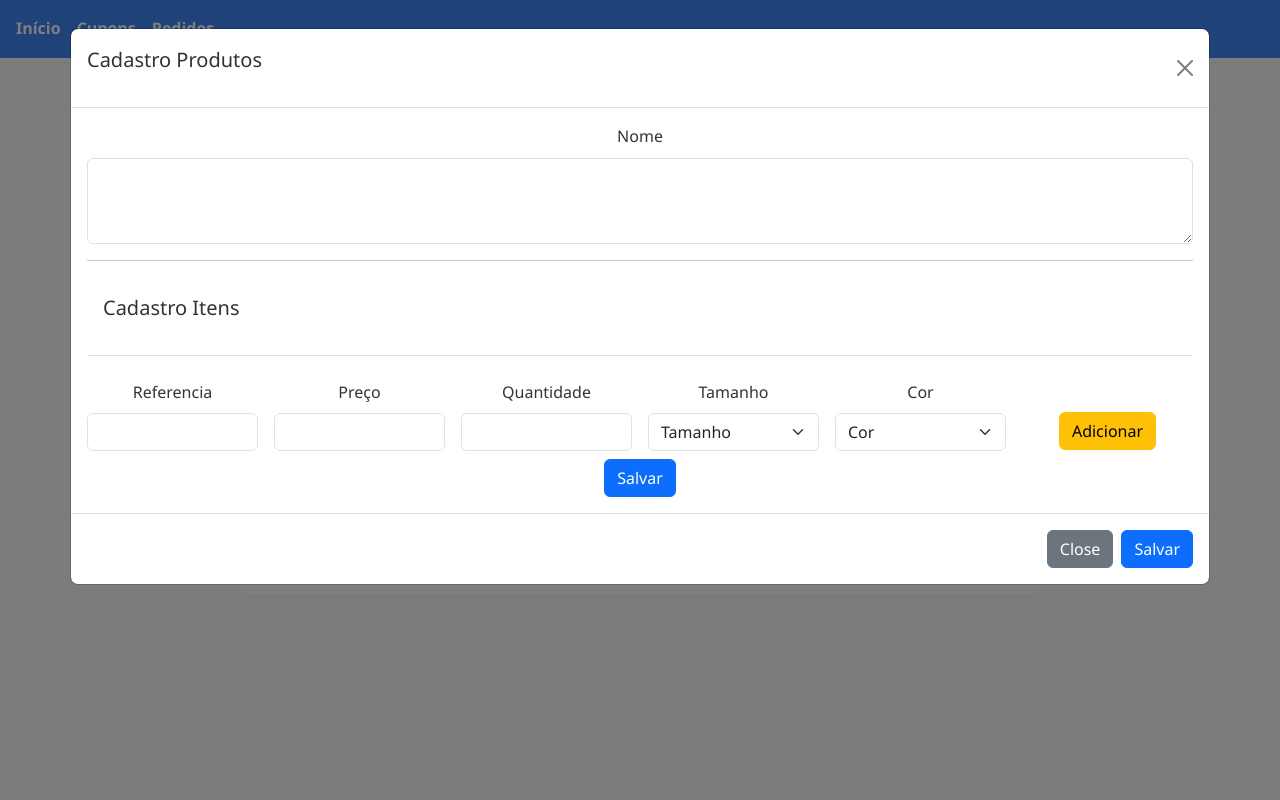
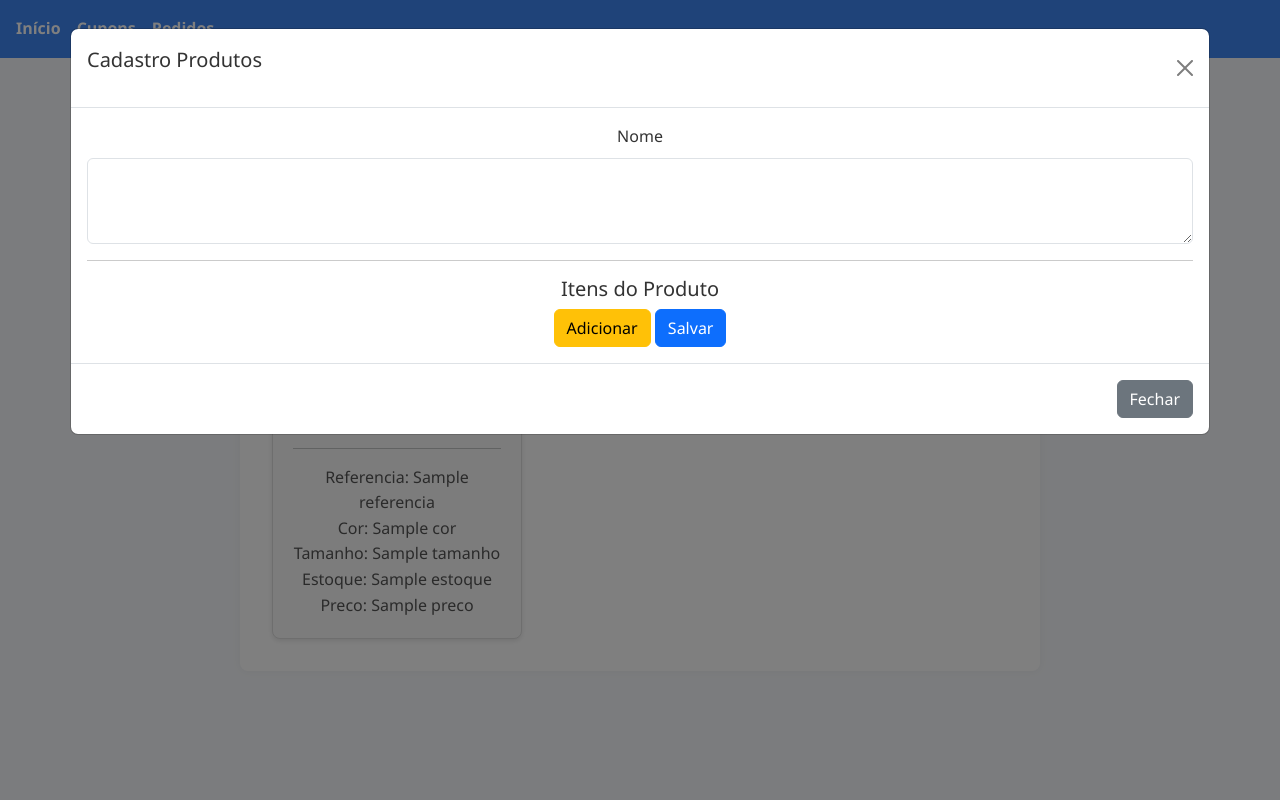
Before and after one commit to estevaotl/projeto-erp, a PHP site: template app/Views/produtos/home.twig in a window 1280 px wide, after a click on "Cadastrar Novo Produto". Run offline with PHP 8.4, Linux system fonts and the light colour scheme; the template is opened without the code that fills it: most values are stand-ins (such as "Sample title", 1, 10 or a date in 2020); some libraries are stand-ins or nearby versions.

Commit message:
Feat: cria crud de edição, cadastro e remoção de produtos e seus itens

```diff
--- a/app/Views/produtos/home.twig
+++ b/app/Views/produtos/home.twig
@@ -32,67 +32,24 @@
 						<button type="button" class="btn-close" data-bs-dismiss="modal" aria-label="Close"></button>
 					</div>
 					<div class="modal-body">
-						<form class="formulario-cadastro-produto">
+						<form class="formulario-cadastro-produto" action="/produtos/salvar" method="POST">
 							<div class="mb-3">
 								<label for="nomeProduto" class="form-label">Nome</label>
-								<textarea class="form-control" id="nomeProduto" rows="3"></textarea>
+								<textarea class="form-control" id="nomeProduto" rows="3" name="nomeProduto"></textarea>
 							</div>
 
 							<hr>
+							<h5>Itens do Produto</h5>
 
-							<div class="modal-header">
-								<h1 class="modal-title fs-5" id="exampleModalLabel">Cadastro Itens</h1>
+							<div id="area-itens-dinamicos">
 							</div>
 
-							<div class="div__itens row g-3 mt-2 mb-2">
-								<div class="col-md-2">
-									<label for="quantidade" class="form-label">Referencia</label>
-									<input type="text" class="form-control" id="quantidade">
-								</div>
-
-								<div class="col-md-2">
-									<label for="preco" class="form-label">Preço</label>
-									<input type="text" class="form-control" id="preco">
-								</div>
-
-								<div class="col-md-2">
-									<label for="quantidade" class="form-label">Quantidade</label>
-									<input type="number" class="form-control" id="quantidade">
-								</div>
-
-								<div class="col-md-2">
-									<label for="select-tamanho" class="form-label">Tamanho</label>
-									<select class="form-select" aria-label="Default select example">
-										<option selected>Tamanho</option>
-										<option value="P">P</option>
-										<option value="M">M</option>
-										<option value="G">G</option>
-										<option value="GG">GG</option>
-									</select>
-								</div>
-
-								<div class="col-md-2">
-									<label for="select-cor" class="form-label">Cor</label>
-									<select class="form-select" id="select-cor" aria-label="Default select example">
-										<option selected>Cor</option>
-										<option value="Azul">Azul</option>
-										<option value="Vermelho">Vermelho</option>
-										<option value="Branco">Branco</option>
-										<option value="Preto">Preto</option>
-									</select>
-								</div>
-
-								<div class="col-md-2">
-									<button class="btn btn-warning adicionar-mais-itens" style="margin-top: 32px;">Adicionar</button>
-								</div>
-							</div>
-
-							<button type="submit" class="btn btn-primary">Salvar</button>
+							<button type="button" class="btn btn-warning adicionar-mais-itens">Adicionar</button>
+							<button type="submit" class="btn btn-primary salvar-produtos">Salvar</button>
 						</form>
 					</div>
 					<div class="modal-footer">
-						<button type="button" class="btn btn-secondary" data-bs-dismiss="modal">Close</button>
-						<button type="button" class="btn btn-primary">Salvar</button>
+						<button type="button" class="btn btn-secondary" data-bs-dismiss="modal">Fechar</button>
 					</div>
 				</div>
 			</div>
@@ -100,8 +57,10 @@
 
 		<div class="card-container">
 			{% for produto in produtos %}
-				<div class="card">
+				<div class="card" data-id="{{produto.id}}">
 					<h2>{{ produto.nome }}</h2>
+					<button class="btn btn-info editar-produto">Editar</button>
+					<button class="btn btn-danger excluir-produto" data-id="{{produto.id}}">Excluir</button>
 					<hr>
 					{% if produto.itens|length > 0 %}
 						{% for item in produto.itens %}
@@ -114,14 +73,14 @@
 							<p>Estoque:
 								{{ item.estoque }}</p>
 							<p>Preco:
-								{{ item.cor }}</p>
+								{{ item.preco }}</p>
 						{% endfor %}
 					{% else %}
-						<p>Nenhuma item cadastrado ainda para esse produto.</p>
+						<p>Nenhum item cadastrado ainda para esse produto.</p>
 					{% endif %}
 				</div>
 			{% else %}
-				<p>Nenhuma produto cadastrado ainda.</p>
+				<p>Nenhum produto cadastrado ainda.</p>
 			{% endfor %}
 		</div>
 	</main>
--- a/app/public/js/produto/produto.js
+++ b/app/public/js/produto/produto.js
@@ -7,35 +7,31 @@
     //     modal.show();
     // });
 
-    const botaoAdicionarMaisItens = document.querySelectorAll(".adicionar-mais-itens");
+    const areaItens = document.getElementById("area-itens-dinamicos");
+    const btnAdicionar = document.querySelector(".adicionar-mais-itens");
 
-    botaoAdicionarMaisItens.forEach(function (botao) {
-        botao.addEventListener("click", function (event) {
-            event.preventDefault();
+    btnAdicionar.addEventListener("click", function (e) {
+        e.preventDefault();
 
-            const form = document.querySelector(".formulario-cadastro-produto");
-            const btnSalvar = form.querySelector('button[type="submit"]');
+        const novoItem = document.createElement("div");
+        novoItem.classList.add("row", "g-3", "mt-2", "mb-2");
 
-            // Cria novo grupo de inputs (div.row)
-            const novaDiv = document.createElement("div");
-            novaDiv.classList.add("row", "g-3", "mt-2", "mb-2");
-
-            novaDiv.innerHTML = `
+        novoItem.innerHTML = `
             <div class="col-md-2">
                 <label class="form-label">Referencia</label>
-                    <input type="text" class="form-control">
+                <input type="text" class="form-control" name="referencia[]">
             </div>
             <div class="col-md-2">
                 <label class="form-label">Preço</label>
-                    <input type="text" class="form-control">
+                <input type="number" class="form-control" name="preco[]" step="0.01">
             </div>
             <div class="col-md-2">
-                    <label class="form-label">Quantidade</label>
-                    <input type="number" class="form-control">
+                <label class="form-label">Estoque</label>
+                <input type="number" class="form-control" name="estoque[]">
             </div>
             <div class="col-md-2">
                 <label class="form-label">Tamanho</label>
-                    <select class="form-select">
+                <select class="form-select" name="tamanho[]">
                     <option value="P">P</option>
                     <option value="M">M</option>
                     <option value="G">G</option>
@@ -44,7 +40,7 @@
             </div>
             <div class="col-md-2">
                 <label class="form-label">Cor</label>
-                    <select class="form-select">
+                <select class="form-select" name="cor[]">
                     <option value="Azul">Azul</option>
                     <option value="Vermelho">Vermelho</option>
                     <option value="Branco">Branco</option>
@@ -52,12 +48,139 @@
                 </select>
             </div>
             <div class="col-md-2">
-					<button class="btn btn-warning adicionar-mais-itens" style="margin-top: 32px;">Adicionar</button>
+                <button class="btn btn-danger remover-item" style="margin-top: 32px;">Remover</button>
             </div>
         `;
 
-            // Insere novaDiv antes do botão "Salvar"
-            form.insertBefore(novaDiv, btnSalvar);
+        areaItens.appendChild(novoItem);
+    });
+
+    // Remover bloco individual
+    document.querySelector(".formulario-cadastro-produto").addEventListener("click", function (e) {
+        if (e.target.classList.contains("remover-item")) {
+            e.preventDefault();
+            e.target.closest(".row").remove();
+        }
+    });
+
+    const cards = document.querySelectorAll(".card");
+
+    cards.forEach(function (card) {
+        const botaoExcluir = card.querySelector(".excluir-produto");
+
+        botaoExcluir.addEventListener("click", function () {
+            const id = this.closest(".card").getAttribute("data-id");
+
+            if (!confirm("Tem certeza que deseja excluir este produto?")) return;
+
+            fetch(`/produtos/excluir/${id}`, { method: "DELETE" })
+                .then(response => response.json())
+                .then(data => {
+                    if (data.sucesso) {
+                        card.remove(); // remove o card da tela
+                    } else {
+                        alert(data.mensagem || "Erro ao excluir o produto.");
+                    }
+                })
+                .catch(err => console.error("Falha:", err));
         });
     });
+
+    const botaoSalvarProdutosModal = document.querySelector(".salvar-produtos");
+    if (botaoSalvarProdutosModal) {
+        botaoSalvarProdutosModal.addEventListener("click", function () {
+            const formulario = this.closest(".modal-content").querySelector(".modal-body > form");
+            if (formulario) {
+                formulario.submit();
+            }
+        })
+    }
+
+    const modalElement = document.getElementById("modal-cadastro-produto");
+    const modal = new bootstrap.Modal(modalElement);
+    const form = modalElement.querySelector("form.formulario-cadastro-produto");
+    const nomeProduto = document.getElementById("nomeProduto");
+
+    document.querySelectorAll(".editar-produto").forEach(function (botaoEditar) {
+        botaoEditar.addEventListener("click", function () {
+            const card = this.closest(".card");
+            const produtoId = card.getAttribute("data-id");
+            const nome = card.querySelector("h2").textContent.trim();
+            const paragrafos = card.querySelectorAll("p");
+
+            // Abrir modal
+            modal.show();
+
+            // Resetar campos
+            form.reset();
+            nomeProduto.value = nome;
+            areaItens.innerHTML = "";
+
+            // Preencher itens (assume blocos de 5 <p> cada)
+            for (let i = 0; i < paragrafos.length; i += 5) {
+                const referencia = paragrafos[i]?.textContent.replace("Referencia:", "").trim();
+                const cor = paragrafos[i + 1]?.textContent.replace("Cor:", "").trim();
+                const tamanho = paragrafos[i + 2]?.textContent.replace("Tamanho:", "").trim();
+                const estoque = paragrafos[i + 3]?.textContent.replace("Estoque:", "").trim();
+                const preco = paragrafos[i + 4]?.textContent.replace("Preco:", "").trim();
+
+                const itemHTML = `
+                    <div class="row g-3 mt-2 mb-2">
+                        <div class="col-md-2">
+                        <label class="form-label">Referencia</label>
+                        <input type="text" class="form-control" name="referencia[]" value="${referencia}">
+                        </div>
+                        <div class="col-md-2">
+                        <label class="form-label">Preço</label>
+                        <input type="number" step="0.01" class="form-control" name="preco[]" value="${preco}">
+                        </div>
+                        <div class="col-md-2">
+                        <label class="form-label">Estoque</label>
+                        <input type="number" class="form-control" name="estoque[]" value="${estoque}">
+                        </div>
+                        <div class="col-md-2">
+                        <label class="form-label">Tamanho</label>
+                        <select class="form-select" name="tamanho[]">
+                            ${["P", "M", "G", "GG"].map(t => `<option value="${t}" ${t === tamanho ? "selected" : ""}>${t}</option>`).join("")}
+                        </select>
+                        </div>
+                        <div class="col-md-2">
+                        <label class="form-label">Cor</label>
+                        <select class="form-select" name="cor[]">
+                            ${["Azul", "Vermelho", "Branco", "Preto"].map(c => `<option value="${c}" ${c === cor ? "selected" : ""}>${c}</option>`).join("")}
+                        </select>
+                        </div>
+                        <div class="col-md-2">
+                        <button class="btn btn-danger remover-item" style="margin-top: 32px;">Remover</button>
+                        </div>
+                    </div>
+                `;
+
+                areaItens.insertAdjacentHTML("beforeend", itemHTML);
+            }
+
+            // Altera rota do formulário para edição
+            form.action = `/produtos/editar/${produtoId}`;
+            form.method = "POST";
         });
+    });
+
+    // Remoção de item dinamicamente
+    form.addEventListener("click", function (event) {
+        if (event.target.classList.contains("remover-item")) {
+            event.preventDefault();
+            event.target.closest(".row").remove();
+        }
+    });
+
+    const btnCadastrar = document.querySelector('[data-bs-target="#modal-cadastro-produto"]');
+
+    if (btnCadastrar) {
+        btnCadastrar.addEventListener("click", function () {
+            form.reset();                // Limpa os campos fixos (ex: nomeProduto)
+            areaItens.innerHTML = "";   // Remove itens antigos
+            form.action = "/produtos/salvar";
+            form.method = "POST";
+        });
+    }
+});
```
Also changed, not shown: api/Controllers/ProdutoController.php (+49 -47 lines), api/Models/ItemProduto.php (+27 -6 lines), api/Models/Produto.php (+14 -12 lines), app/public/index.php (+12 -0 lines). Lines whose indentation alone changed are shown as unchanged.
